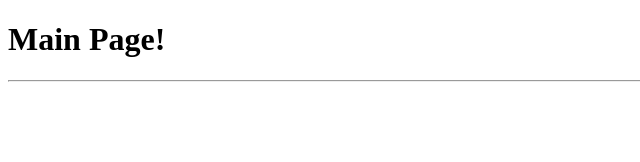
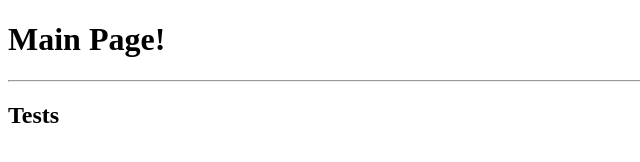
Before and after one commit to ToBinio/Main_Page, a website: page client/public/index.html in a window 1280 px wide. Shown: the full height of the page, 0-640 px from the left. Drawn offline with Linux system fonts and the light colour scheme.

Commit message:
Test Push

```diff
--- a/client/public/index.html
+++ b/client/public/index.html
@@ -7,6 +7,7 @@
 <body>
 <h1>Main Page!</h1>
 <hr>
+<h2>Tests</h2>
 <script src="../src/index.js"></script>
 </body>
 </html>
```
